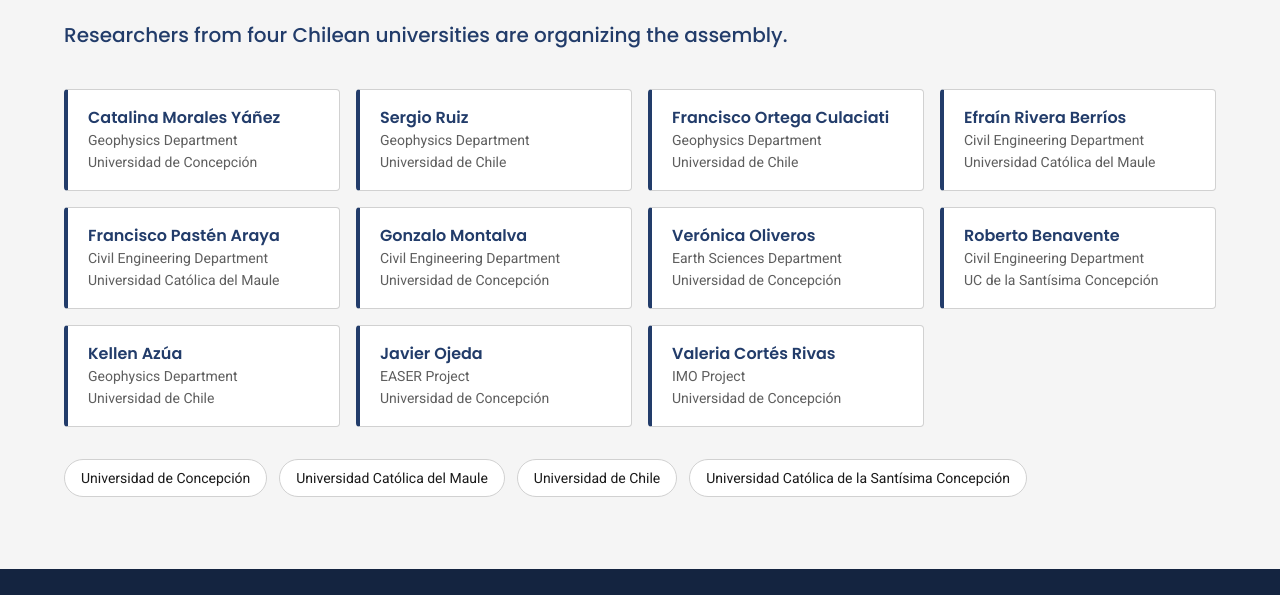
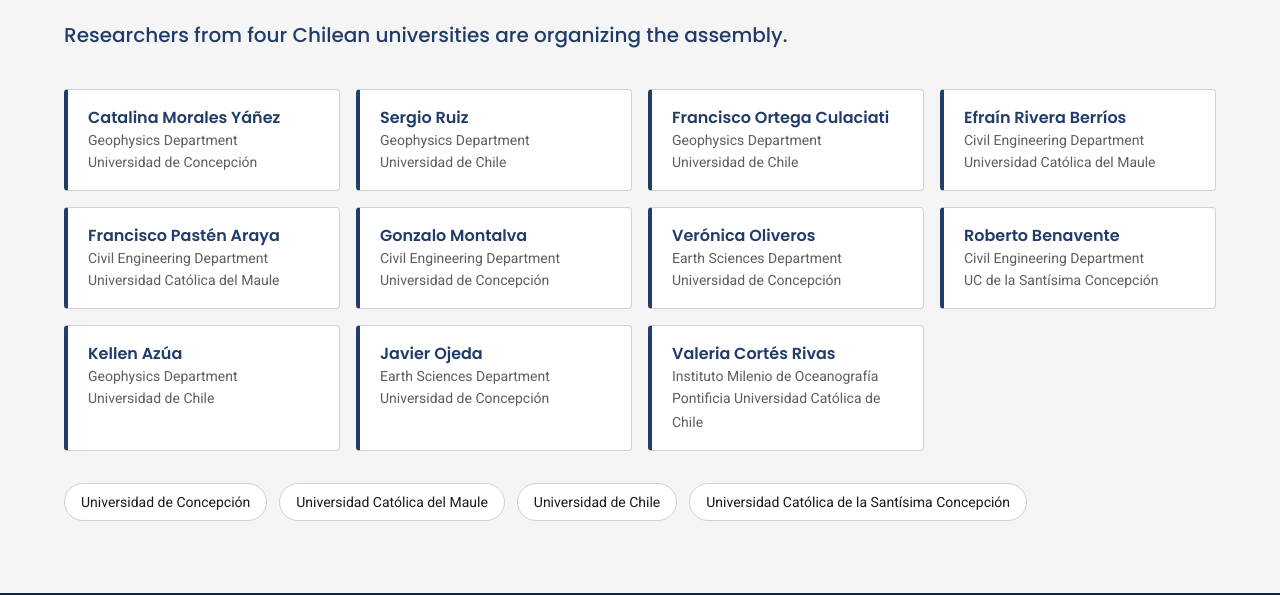
Before and after one commit to cmoralesyanez/cmoralesyanez.github.io, a plain HTML site: page events/LACSC2028.html in a window 1280 px wide. Shown: the part 3082-3677 px from the top of the page. Drawn offline with Linux system fonts and the light colour scheme.

Commit message:
Update LACSC2028.html
Cambio afiliacion

```diff
--- a/events/LACSC2028.html
+++ b/events/LACSC2028.html
@@ -142,8 +142,8 @@ footer p{margin:8px 0 0;color:var(--blue-50)}
 <li><b>Verónica Oliveros</b><span>Earth Sciences Department</span><em>Universidad de Concepción</em></li>
 <li><b>Roberto Benavente</b><span>Civil Engineering Department</span><em>UC de la Santísima Concepción</em></li>
 <li><b>Kellen Azúa</b><span>Geophysics Department</span><em>Universidad de Chile</em></li>
-<li><b>Javier Ojeda</b><span>EASER Project</span><em>Universidad de Concepción</em></li>
-<li><b>Valeria Cortés Rivas</b><span>IMO Project</span><em>Universidad de Concepción</em></li>
+<li><b>Javier Ojeda</b><span>Earth Sciences Department</span><em>Universidad de Concepción</em></li>
+<li><b>Valeria Cortés Rivas</b><span>Instituto Milenio de Oceanografía</span><em>Pontificia Universidad Católica de Chile</em></li>
 </ul>
 <div class="inst"><span>Universidad de Concepción</span><span>Universidad Católica del Maule</span><span>Universidad de Chile</span><span>Universidad Católica de la Santísima Concepción</span></div>
 </div></section>
```
